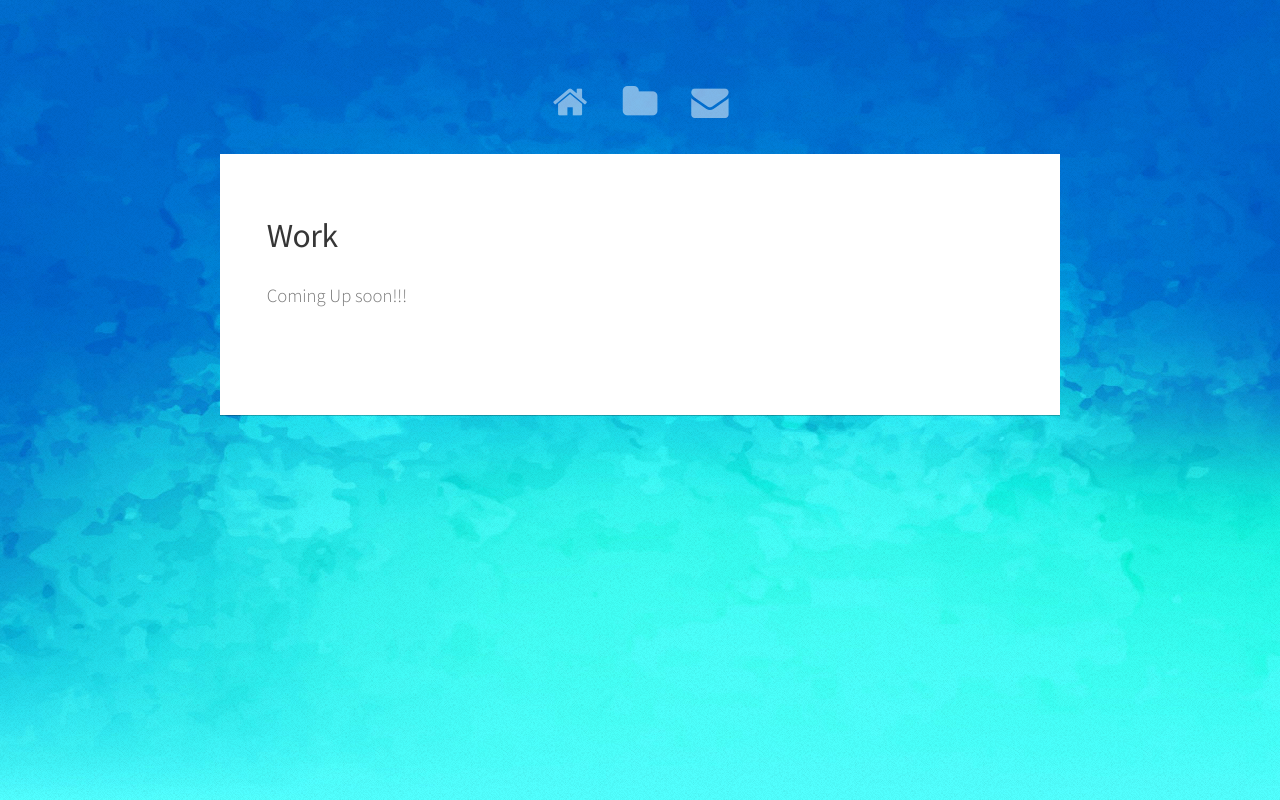
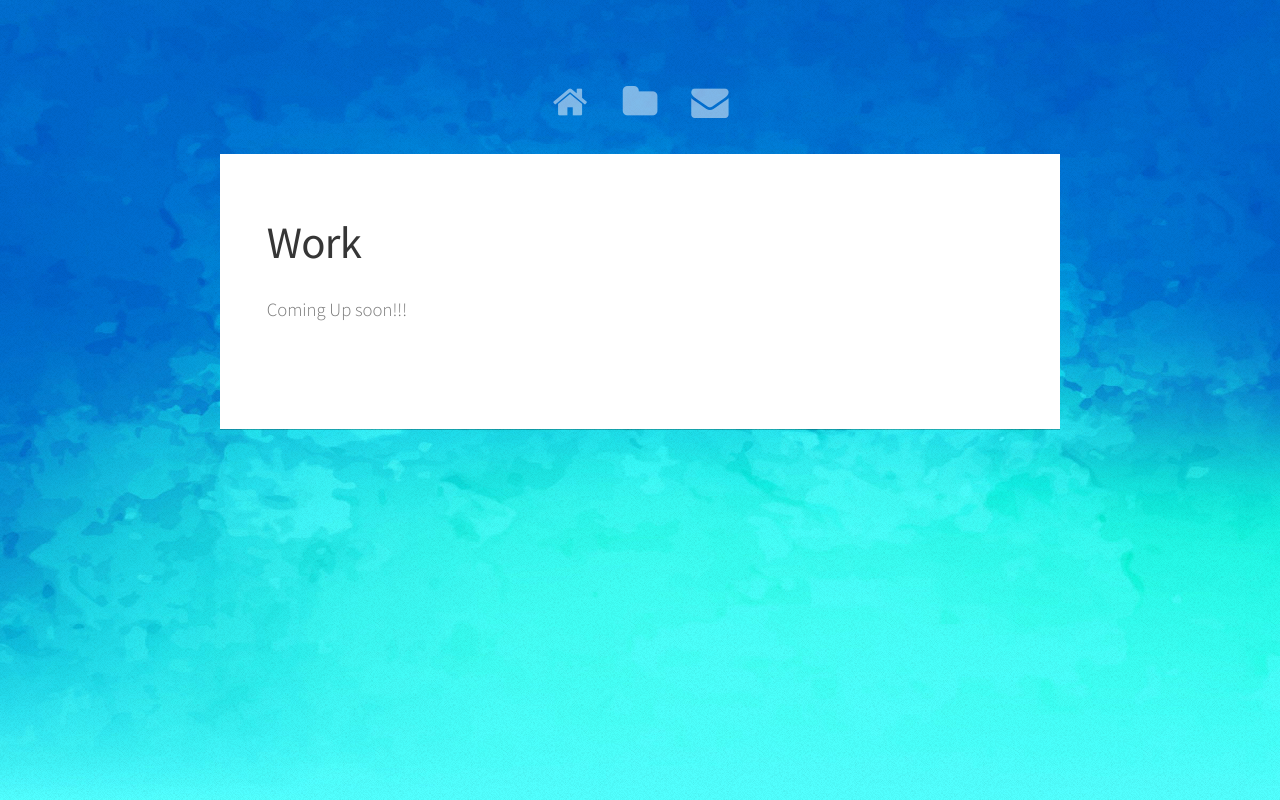
Before and after one commit to jainnidhi703/jainnidhi.com, a React (Create React App) app: page /work in a window 1280 px wide. Built offline with nearby package versions, Linux system fonts and the light colour scheme.

Commit message:
Css changes

```diff
--- a/public/index.css
+++ b/public/index.css
@@ -1177,6 +1177,7 @@
 
 			header {
 				margin: 0 0 1.5em 0;
+				line-height: 2.5em;
 			}
 
 				header > p {
--- a/src/About.js
+++ b/src/About.js
@@ -4,7 +4,7 @@ class About extends Component {
   render() {
     return (
       <article className="panel">
-        <div className="fadeInLoad">
+        <div className="fadeInLoad" >
           <header>
             <h1><b>Hi!<br />I'm Nidhi.</b></h1>
           </header>
--- a/src/NavigationBar.js
+++ b/src/NavigationBar.js
@@ -10,10 +10,10 @@ class NavigationBar extends Component {
             <i className="icon-home" />
           </NavLink>
           <NavLink to="/work">
-            <i className="icon-folder" />
+            <i className="icon-folder"  activeClassName="active"/>
           </NavLink>
           <NavLink to="/contact">
-            <i className="icon-envelope" />
+            <i className="icon-envelope"  activeClassName="active"/>
           </NavLink>
         </nav>
       </div>
--- a/src/Work.js
+++ b/src/Work.js
@@ -6,7 +6,7 @@ class Work extends Component {
       <article id="work" className="panel">
         <div className="fadeInLoad">
           <header>
-            <h2>Work</h2>
+            <h1>Work</h1>
           </header>
           <p>
             Coming Up soon!!!
```
